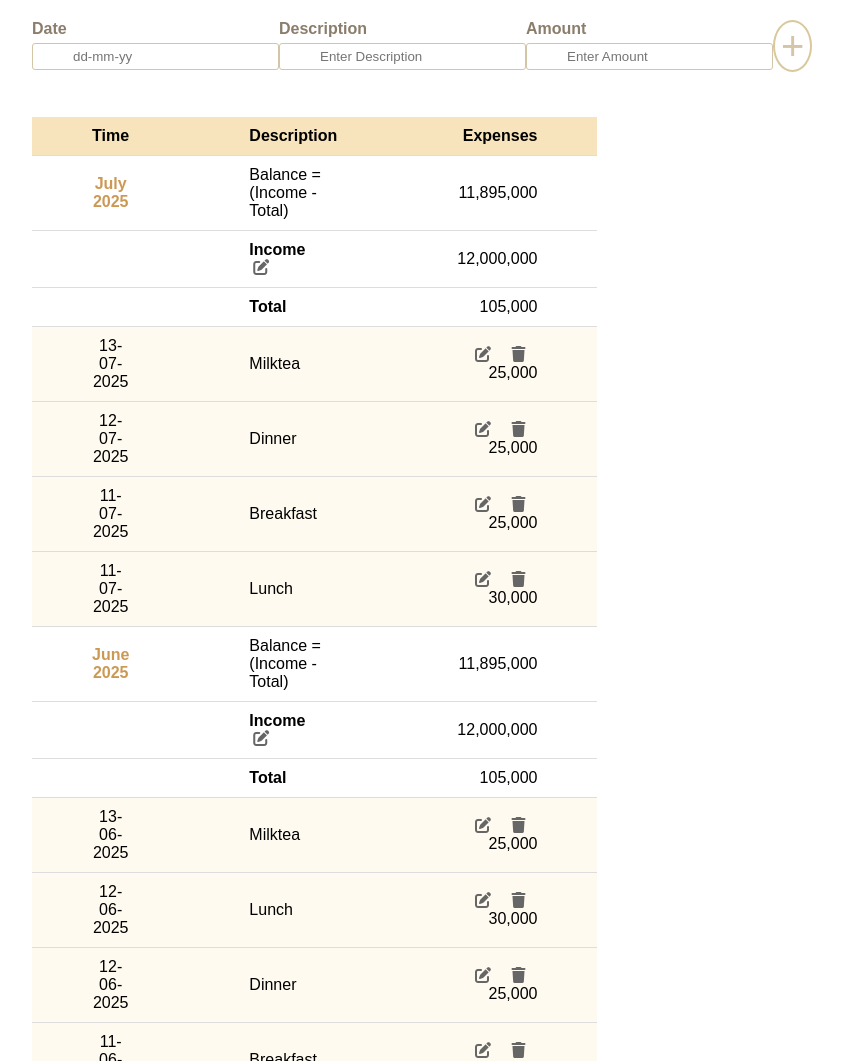
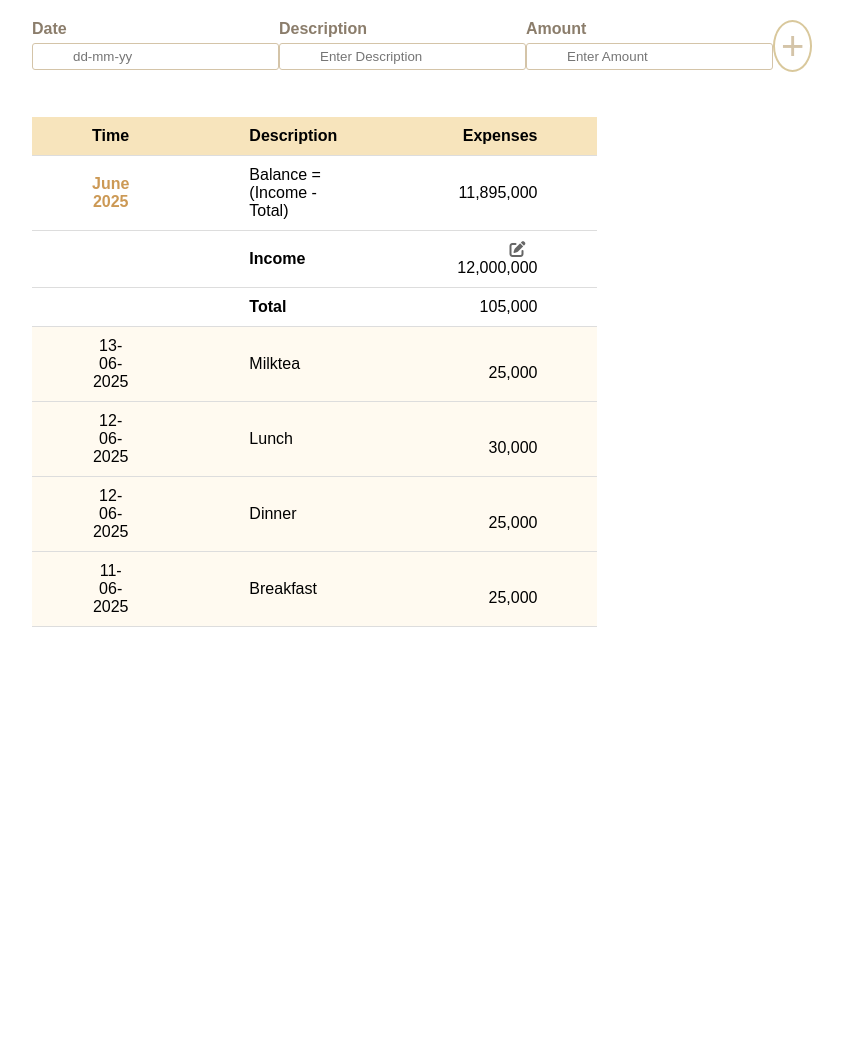
Before and after one commit to quyen162/quanlytaichinh, a plain HTML site: page index.html in a window 1280 px wide. Shown: the top 1061 px of the page, without its empty margins (376-1219 px from the left). After the commit the page ends 800 px from the top, so only its background shows below. Drawn offline with nearby package versions, Linux system fonts and the light colour scheme.

Commit message:
Update index.html

```diff
--- a/index.html
+++ b/index.html
@@ -127,7 +127,7 @@
             margin-left: 4px;
             margin-right: 12px;
             color: #666;
-            visibility: visible;
+            visibility: hidden;
         }
 
         tr.expense-row:hover .edit-icon,
@@ -254,16 +254,14 @@
 
                 // Income
                 body.innerHTML += `<tr class="summary-row">
-            <td></td>
-            <td><strong>Income</strong>
-                <span id="edit-wrap-${monthKey}">
-                    <i class="fas fa-edit edit-icon" onclick="editIncome('${monthKey}', ${income})"></i>
-                </span>
-            </td>
-            <td class="income-total" id="income-${monthKey}">
-                <span id="income-val-${monthKey}">${income.toLocaleString()}</span>
-            </td>
-        </tr>`;
+    <td></td>
+    <td><strong>Income</strong></td>
+    <td class="income-total" id="income-${monthKey}">
+        <i class="fas fa-edit edit-icon" onclick="editIncome('${monthKey}', ${income})" id="edit-icon-${monthKey}"></i>
+        <span id="income-val-${monthKey}">${income.toLocaleString()}</span>
+    </td>
+</tr>`;
+
 
                 // Total
                 body.innerHTML += `<tr class="summary-row">
@@ -292,10 +290,11 @@
 
 
         function editIncome(monthKey, currentValue) {
-            const cell = document.getElementById(`income-val-${monthKey}`);
-            cell.innerHTML = `<input type="number" id="input-${monthKey}" value="${currentValue}" class="income-input" />`;
-            document.getElementById(`edit-wrap-${monthKey}`).innerHTML = `
-    <i class="fas fa-check edit-icon" onclick="saveIncome('${monthKey}')"></i>`;
+            const cell = document.getElementById(`income-val-${monthKey}`).innerHTML =
+                `<input type="number" id="input-${monthKey}" value="${currentValue}" class="income-input" />`;
+            document.getElementById(`edit-icon-${monthKey}`).outerHTML =
+                `<i class="fas fa-check edit-icon" onclick="saveIncome('${monthKey}')"></i>`;
+
         }
 
         function saveIncome(monthKey) {
@@ -351,12 +350,8 @@
             { id: 2, date: '12-06-2025', description: 'Lunch', amount: '30000' },
             { id: 3, date: '12-06-2025', description: 'Dinner', amount: '25000' },
             { id: 4, date: '13-06-2025', description: 'Milktea', amount: '25000' },
-            { id: 5, date: '11-07-2025', description: 'Breakfast', amount: '25000' },
-            { id: 6, date: '11-07-2025', description: 'Lunch', amount: '30000' },
-            { id: 7, date: '12-07-2025', description: 'Dinner', amount: '25000' },
-            { id: 8, date: '13-07-2025', description: 'Milktea', amount: '25000' },
             { id: 9, date: '01-06-2025', description: 'Thu nhập', amount: '0', income: 12000000, _income: true, month: '06', year: '2025' },
-            { id: 10, date: '01-07-2025', description: 'Thu nhập', amount: '0', income: 12000000, _income: true, month: '07', year: '2025' }
+
         ];
 
 
```
